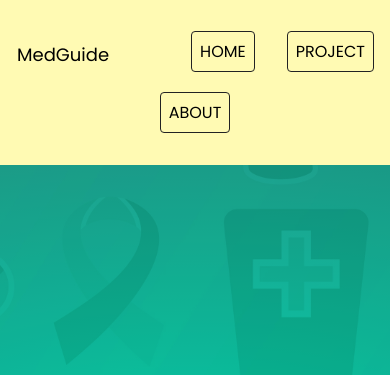
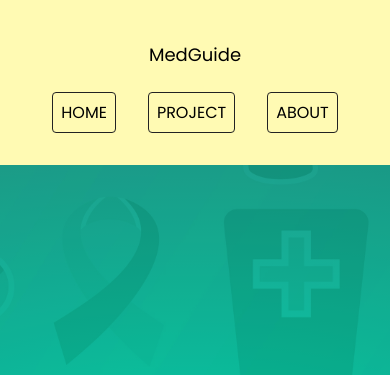
Before and after one commit to MedGuide/MedGuide.github.io, a plain HTML site: page index.html in a window 390 px wide. Shown: the top 375 px of the page. Drawn offline with Linux system fonts and the light colour scheme.

Commit message:
Update style.css
Added responsive navigation style to website

```diff
--- a/css/style.css
+++ b/css/style.css
@@ -71,7 +71,16 @@ p {
   margin-right: auto;
   font-size: 1.125em;
 }
-/* TODO : Add a responsive nav styling for max-width 600px only for the logo */
+/* Responsive Nav Styling for Width 600 px */
+@media screen and (max-width: 600px) {
+  .navbar li:first-child {
+    margin: 0;
+    width: 100%;
+    display: flex;
+    place-content: center;
+  }
+}
+
 /* #endregion */
 
 /* #region General Styling */
```
